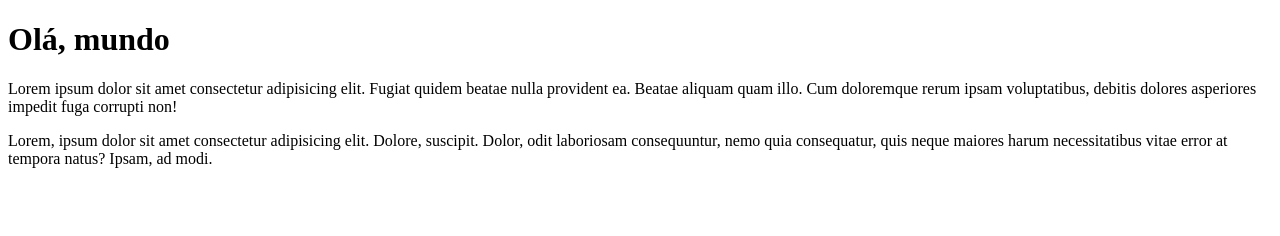
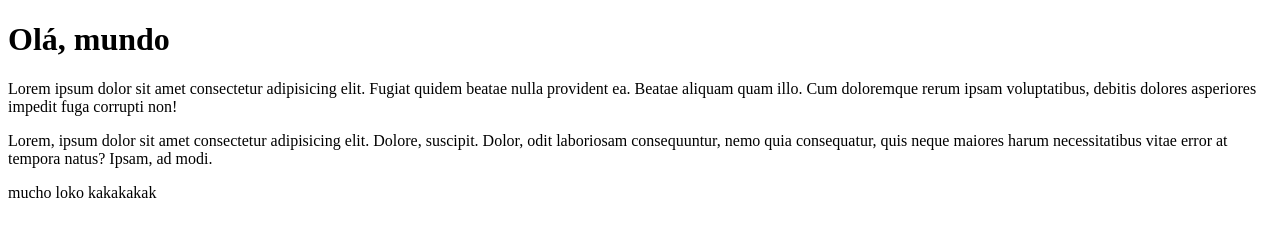
Before and after one commit to CastleWhite23/Ola-Mundo, a plain HTML site: page site-exemplo/index.html in a window 1280 px wide. Drawn offline with Linux system fonts and the light colour scheme.

Commit message:
aaaa
aaaaa

```diff
--- a/site-exemplo/index.html
+++ b/site-exemplo/index.html
@@ -12,5 +12,6 @@
     <p>
         Lorem, ipsum dolor sit amet consectetur adipisicing elit. Dolore, suscipit. Dolor, odit laboriosam consequuntur, nemo quia consequatur, quis neque maiores harum necessitatibus vitae error at tempora natus? Ipsam, ad modi.
     </p>
+    mucho loko kakakakak
 </body>
 </html>
```
